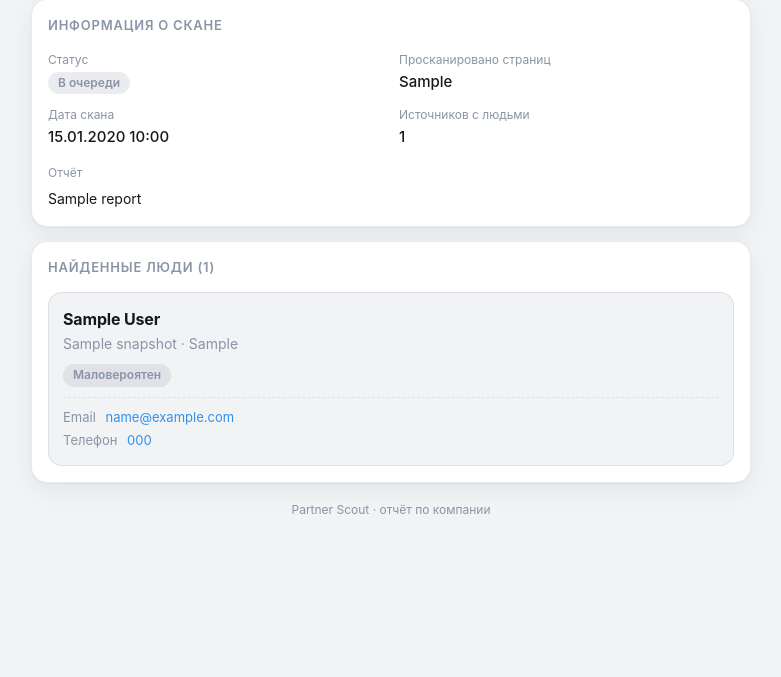
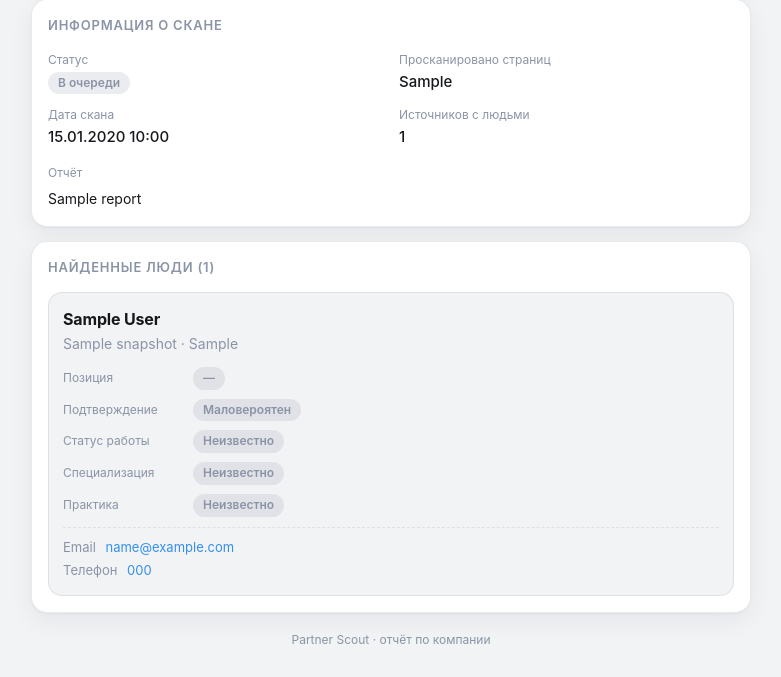
Before and after one commit to RiSSoL-86/partner-scout, a Django app: template src/templates/telegram/company_report.html in a window 1280 px wide. Shown: the part 292-969 px from the top of the page, without its empty margins (249-1030 px from the left). Before the commit the page ends 806 px from the top, so only its background shows below. Run offline with Django 5.2, Linux system fonts and the light colour scheme; the template is opened without the code that fills it: most values are stand-ins (such as "Sample title", 1, 10 or a date in 2020); some libraries are stand-ins or nearby versions.

Commit message:
Minor fixes (#7)

```diff
--- a/src/services/api/companies/urls.py
+++ b/src/services/api/companies/urls.py
@@ -10,7 +10,7 @@ router = Router(
     urls=[
         path("", CompanyListController.as_view(), name="company_list"),
         path(
-            "<uuid:company_id>/scans",
+            "<uuid:company_id>/scans/",
             CompanyScansController.as_view(),
             name="company_scans",
         ),
--- a/src/services/api/persons/urls.py
+++ b/src/services/api/persons/urls.py
@@ -6,7 +6,7 @@ router = Router(
     prefix="persons/",
     urls=[
         path(
-            "choices",
+            "choices/",
             PersonChoicesController.as_view(),
             name="person_choices",
         ),
--- a/src/services/api/scans/urls.py
+++ b/src/services/api/scans/urls.py
@@ -9,12 +9,12 @@ router = Router(
     prefix="scans/",
     urls=[
         path(
-            "choices",
+            "choices/",
             ScanChoicesController.as_view(),
             name="scan_choices",
         ),
         path(
-            "<uuid:scan_id>",
+            "<uuid:scan_id>/",
             ScanDetailController.as_view(),
             name="scan_detail",
         ),
--- a/src/services/api/sources/urls.py
+++ b/src/services/api/sources/urls.py
@@ -6,7 +6,7 @@ router = Router(
     prefix="sources/",
     urls=[
         path(
-            "choices",
+            "choices/",
             SourceChoicesController.as_view(),
             name="source_choices",
         ),
--- a/src/services/api/telegram/urls.py
+++ b/src/services/api/telegram/urls.py
@@ -9,12 +9,12 @@ router = Router(
     prefix="telegram/",
     urls=[
         path(
-            "companies/scans/<uuid:scan_id>",
+            "companies/scans/<uuid:scan_id>/",
             CompanyScanDetailController.as_view(),
             name="telegram_company_scan_detail",
         ),
         path(
-            "persons/<uuid:person_id>",
+            "persons/<uuid:person_id>/",
             PersonDetailController.as_view(),
             name="telegram_person_detail",
         ),
--- a/src/services/telegram/handlers/common/reports.py
+++ b/src/services/telegram/handlers/common/reports.py
@@ -13,4 +13,4 @@ def build_report_url(
     token = ReportTokenService.sign(resource_id)
     query = urlencode({"token": token})
     base: str = settings.SITE_URL.rstrip("/")  # type: ignore[misc]
-    return f"{base}/api/telegram/{section}/{resource_id}?{query}"
+    return f"{base}/api/telegram/{section}/{resource_id}/?{query}"
--- a/src/templates/telegram/company_report.html
+++ b/src/templates/telegram/company_report.html
@@ -7,6 +7,7 @@
         content="width=device-width, initial-scale=1, viewport-fit=cover"
     >
     <title>Отчёт · {{ report.company.name }}</title>
+    <link rel="icon" href="data:,">
     <script src="https://telegram.org/js/telegram-web-app.js"></script>
     <style>
         :root {
@@ -208,6 +209,41 @@
             margin-top: 10px;
         }
 
+        .person .attrs {
+            margin-top: 12px;
+            display: flex;
+            flex-direction: column;
+            gap: 8px;
+        }
+
+        .person .attr {
+            display: flex;
+            align-items: center;
+            gap: 10px;
+        }
+
+        .person .attr .attr-label {
+            flex: 0 0 120px;
+            font-size: 12px;
+            color: var(--hint);
+            line-height: 1.3;
+        }
+
+        .person .attr .attr-value {
+            flex: 1 1 auto;
+            min-width: 0;
+        }
+
+        @media (max-width: 380px) {
+            .person .attr {
+                flex-direction: column;
+                align-items: flex-start;
+                gap: 3px;
+            }
+
+            .person .attr .attr-label { flex: none; }
+        }
+
         .person .contacts {
             margin-top: 10px;
             padding-top: 10px;
@@ -369,38 +405,75 @@
                                     </div>
                                 </div>
                             </div>
-                            <div class="badges">
+                            <div class="attrs">
+                                <div class="attr">
+                                    <div class="attr-label">Позиция</div>
+                                    <div class="attr-value">
                                         {% if snapshot.position_type_value == 0 %}
-                                    <span class="badge amber">Партнёр</span>
+                                            <span class="badge amber">
+                                                Партнёр</span>
                                         {% elif snapshot.position_type_value == 1 %}
-                                    <span class="badge blue">Директор</span>
+                                            <span class="badge blue">
+                                                Директор</span>
+                                        {% else %}
+                                            <span class="badge gray">—</span>
                                         {% endif %}
+                                    </div>
+                                </div>
+                                <div class="attr">
+                                    <div class="attr-label">Подтверждение</div>
+                                    <div class="attr-value">
                                         {% if snapshot.confirmation_level_value == 0 %}
                                             <span class="badge green">
                                                 ✓ Подтверждён</span>
                                         {% elif snapshot.confirmation_level_value == 1 %}
-                                    <span class="badge blue">Вероятен</span>
+                                            <span class="badge blue">
+                                                Вероятен</span>
                                         {% else %}
-                                    <span class="badge gray">Маловероятен</span>
+                                            <span class="badge gray">
+                                                Маловероятен</span>
                                         {% endif %}
+                                    </div>
+                                </div>
+                                <div class="attr">
+                                    <div class="attr-label">Статус работы</div>
+                                    <div class="attr-value">
                                         {% if snapshot.work_status_value == 1 %}
-                                    <span class="badge gray">
+                                            <span class="badge green">
                                                 Фронтлайн активен</span>
                                         {% elif snapshot.work_status_value == 2 %}
-                                    <span class="badge gray">
+                                            <span class="badge blue">
                                                 Фронтлайн неактивен</span>
                                         {% elif snapshot.work_status_value == 3 %}
-                                    <span class="badge gray">Бэк-офис</span>
+                                            <span class="badge blue">
+                                                Бэк-офис</span>
                                         {% elif snapshot.work_status_value == 4 %}
-                                    <span class="badge gray">Не сотрудник</span>
+                                            <span class="badge red">
+                                                Не сотрудник</span>
+                                        {% else %}
+                                            <span class="badge gray">
+                                                Неизвестно</span>
                                         {% endif %}
+                                    </div>
+                                </div>
+                                <div class="attr">
+                                    <div class="attr-label">Специализация</div>
+                                    <div class="attr-value">
                                         {% if snapshot.specialization_value == 1 %}
                                             <span class="badge gray">
                                                 Индустриальная</span>
                                         {% elif snapshot.specialization_value == 2 %}
                                             <span class="badge gray">
                                                 Функциональная</span>
+                                        {% else %}
+                                            <span class="badge gray">
+                                                Неизвестно</span>
                                         {% endif %}
+                                    </div>
+                                </div>
+                                <div class="attr">
+                                    <div class="attr-label">Практика</div>
+                                    <div class="attr-value">
                                         {% if snapshot.practice_area_value == 1 %}
                                             <span class="badge gray">Аудит</span>
                                         {% elif snapshot.practice_area_value == 2 %}
@@ -409,7 +482,12 @@
                                         {% elif snapshot.practice_area_value == 3 %}
                                             <span class="badge gray">
                                                 Консалтинг и сделки</span>
+                                        {% else %}
+                                            <span class="badge gray">
+                                                Неизвестно</span>
                                         {% endif %}
+                                    </div>
+                                </div>
                             </div>
                             {% if snapshot.email or snapshot.phone %}
                                 <div class="contacts">
--- a/src/templates/telegram/person_report.html
+++ b/src/templates/telegram/person_report.html
@@ -7,6 +7,7 @@
         content="width=device-width, initial-scale=1, viewport-fit=cover"
     >
     <title>Отчёт · {{ report.full_name }}</title>
+    <link rel="icon" href="data:,">
     <script src="https://telegram.org/js/telegram-web-app.js"></script>
     <style>
         :root {
--- a/src/templates/telegram/report_error.html
+++ b/src/templates/telegram/report_error.html
@@ -7,6 +7,7 @@
         content="width=device-width, initial-scale=1, viewport-fit=cover"
     >
     <title>{{ code }} · {{ title }}</title>
+    <link rel="icon" href="data:,">
     <script src="https://telegram.org/js/telegram-web-app.js"></script>
     <style>
         :root {
```
Also changed, not shown: src/services/telegram/handlers/common/tests/test_reports.py (+2 -2 lines). Lines whose indentation alone changed are shown as unchanged.
